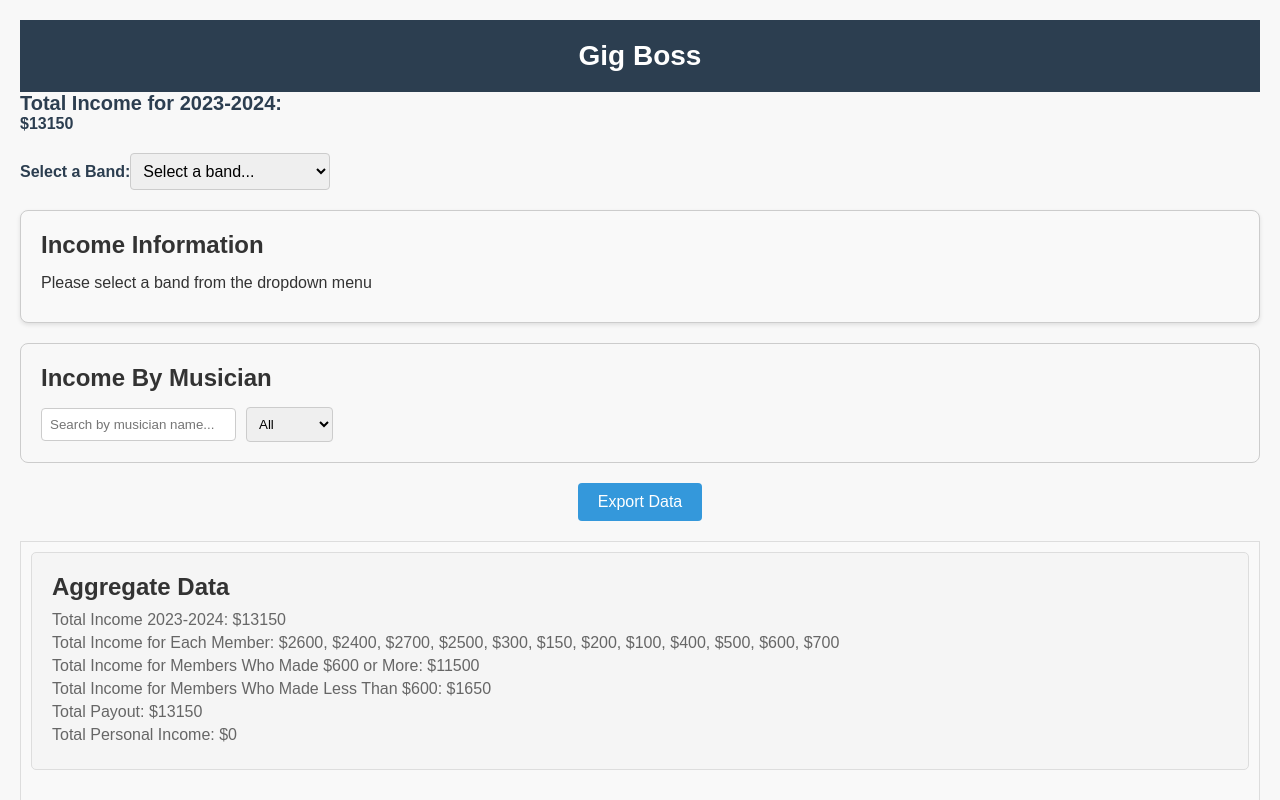
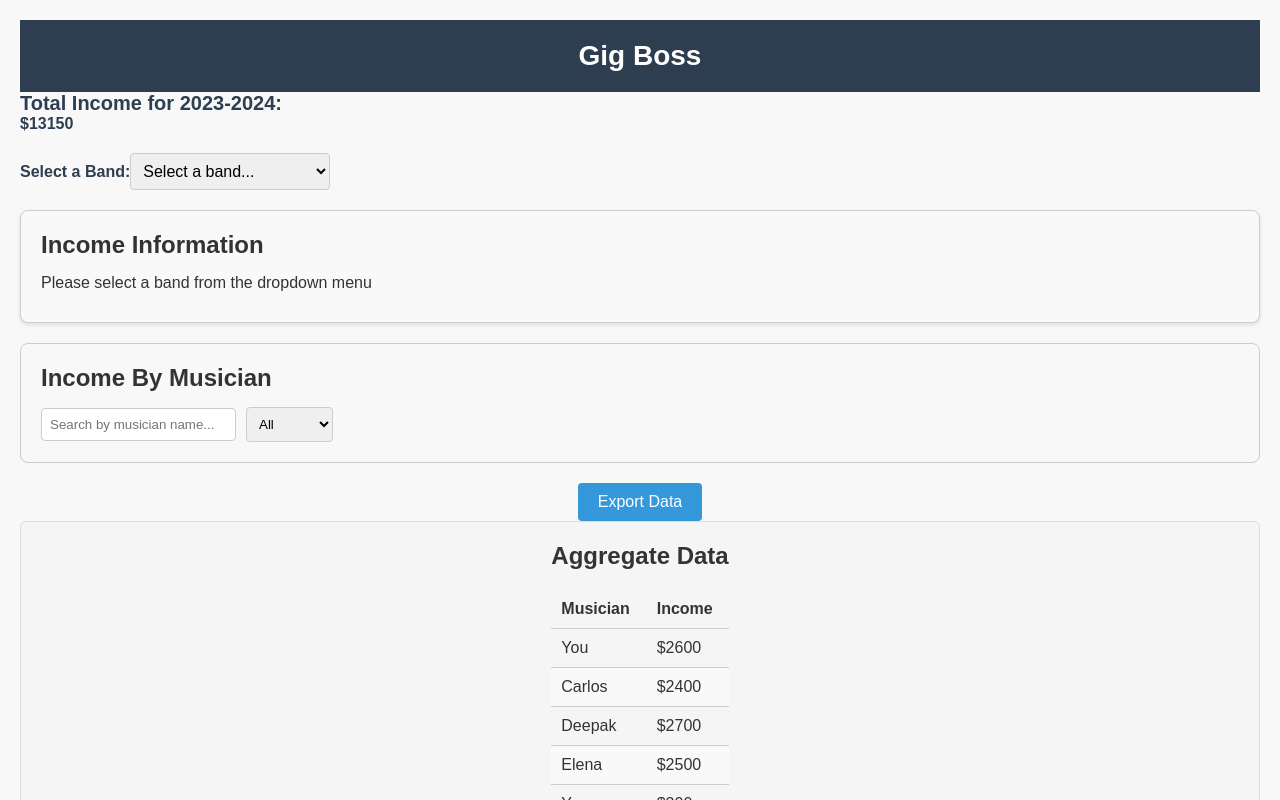
Before and after one commit to KarrarQ/gig-boss-interview, a React (Create React App) app: page / in a window 1280 px wide. Both pictures are taken after a click on the button "Export Data". Shown: the top 800 px of the page. Built offline with nearby package versions, Linux system fonts and the light colour scheme.

Commit message:
Added scroll and adjusted the tables

```diff
--- a/src/components/AggregateData/AggregateData.js
+++ b/src/components/AggregateData/AggregateData.js
@@ -1,11 +1,11 @@
 import React from 'react';
 import './AggregateData.css';
 
-function AggregateData({ totalIncome, memberIncomes, totalIncomeOver600, totalIncomeUnder600, totalPaidOut, totalPersonalIncome }) {
+function AggregateData({ totalIncome, memberIncomes, totalIncomeOver600, totalIncomeUnder600, totalPaidOut, totalPersonalIncome, visible }) {
   return (
-    <div className="aggregate-data-container">
+    <div className={`aggregate-data-container ${visible ? '' : 'hidden'}`}>
+      {visible && (
         <div className="aggregate-data">
-        <h2>Aggregate Data</h2>
           <p>Total Income 2023-2024: ${totalIncome}</p>
           <p>Total Income for Each Member: ${memberIncomes.join(', $')}</p>
           <p>Total Income for Members Who Made $600 or More: ${totalIncomeOver600}</p>
@@ -13,6 +13,7 @@ function AggregateData({ totalIncome, memberIncomes, totalIncomeOver600, totalIn
           <p>Total Payout: ${totalPaidOut}</p>
           <p>Total Personal Income: ${totalPersonalIncome}</p>
         </div>
+      )}
     </div>
   );
 }
--- a/src/components/App/App.css
+++ b/src/components/App/App.css
@@ -63,6 +63,14 @@ main {
   border-radius: 4px;
 }
 
+.data-container {
+  background-color: #f5f5f5;
+  border: 1px solid #ddd;
+  border-radius: 5px;
+  padding: 20px;
+  margin-bottom: 20px;
+}
+
 .data-table table {
   width: 100%;
   border-collapse: collapse;
--- a/src/components/App/App.js
+++ b/src/components/App/App.js
@@ -6,31 +6,31 @@ import RenderArea from '../RenderArea/RenderArea';
 import IncomeByMusician from '../IncomeByMusician/IncomeByMusician';
 import ExportDataButton from '../ExportDataButton/ExportDataButton';
 import DataTable from '../DataTable/DataTable';
-
 import TotalIncome from '../TotalIncome/TotalIncome';
 import AggregateData from '../AggregateData/AggregateData';
 import bandsData from '../SampleData/income_data_2023_24.json';
 
 function App() {
   const [selectedBand, setSelectedBand] = useState(null);
-  const [showDataTable, setShowDataTable] = useState(false);
   const [exportData, setExportData] = useState(false);
   const [error, setError] = useState(null);
 
   const handleExportData = () => {
     setExportData(true);
   };
+
   const memberIncomes = bandsData?.bands?.reduce((acc, band) => {
-    band.members.forEach(member => {
+    band.members.forEach((member) => {
       acc.push(member.income);
     });
     return acc;
   }, []) || [];
-  const totalIncomeOver600 = memberIncomes.filter(income => income >= 600).reduce((acc, income) => acc + income, 0);
-  const totalIncomeUnder600 = memberIncomes.filter(income => income < 600).reduce((acc, income) => acc + income, 0);
+
+  const totalIncomeOver600 = memberIncomes.filter((income) => income >= 600).reduce((acc, income) => acc + income, 0);
+  const totalIncomeUnder600 = memberIncomes.filter((income) => income < 600).reduce((acc, income) => acc + income, 0);
   const totalPaidOut = memberIncomes.reduce((acc, income) => acc + income, 0);
-  const totalPersonalIncome = selectedBand ?
-    bandsData?.bands?.find(band => band.band_name === selectedBand)?.members.reduce((total, member) => total + member.income, 0) || 0
+  const totalPersonalIncome = selectedBand
+    ? bandsData?.bands?.find((band) => band.band_name === selectedBand)?.members.reduce((total, member) => total + member.income, 0) || 0
     : 0;
 
   if (!bandsData || !bandsData.bands) {
@@ -45,21 +45,32 @@ function App() {
       <RenderArea selectedBand={selectedBand} bandsData={bandsData?.bands || []} />
       <IncomeByMusician selectedBand={selectedBand} bandsData={bandsData?.bands || []} />
       <ExportDataButton onExport={handleExportData} />
+      {exportData && (
         <div className="data-and-aggregate-container">
           <div className="data-container">
-          {showDataTable && <DataTable data={bandsData?.bands?.reduce((acc, band) => acc.concat(band.members.map(member => ({ bandName: band.band_name, ...member }))), []) || []} selectedBand={selectedBand} />}
+            <DataTable
+              data={
+                bandsData?.bands?.reduce(
+                  (acc, band) => acc.concat(band.members.map((member) => ({ bandName: band.band_name, ...member }))),
+                  []
+                ) || []
+              }
+              selectedBand={selectedBand}
+            />
           </div>
           <div className="aggregate-container">
-          {exportData && <AggregateData
+            <AggregateData
               totalIncome={totalIncomeOver600 + totalIncomeUnder600}
               memberIncomes={memberIncomes}
               totalIncomeOver600={totalIncomeOver600}
               totalIncomeUnder600={totalIncomeUnder600}
               totalPaidOut={totalPaidOut}
               totalPersonalIncome={totalPersonalIncome}
-          />}
+              visible={exportData}
+            />
           </div>
         </div>
+      )}
       {error && <div className="error-message">Error: {error}</div>}
     </main>
   );
--- a/src/components/DataTable/DataTable.css
+++ b/src/components/DataTable/DataTable.css
@@ -1,7 +1,14 @@
 .data-table-container {
-    margin-top: 20px;
+  display: flex;
+  flex-direction: column;
+  align-items: center;
+}
+
+.data-table {
+  overflow-x: auto;
   overflow-y: auto;
-    max-height: 300px; /* Adjust the height as needed */
+  max-height: 300px;
+  margin-bottom: 20px;
 }
 
 .data-table table {
@@ -9,36 +16,28 @@
   border-collapse: collapse;
 }
 
-  .data-table th, .data-table td {
-    padding: 8px;
-    text-align: left;
+.data-table th,
+.data-table td {
+  padding: 10px;
+  border-bottom: 1px solid #ccc;
 }
 
 .data-table th {
-    background-color: #f2f2f2;
+  text-align: left;
   font-weight: bold;
-    color: #2c3e50;
 }
 
 .data-table tbody tr:nth-child(even) {
-    background-color: #f2f2f2;
+  background-color: #f9f9f9;
+}
+
+.data-table h2 {
+  font-family: 'Arial', sans-serif;
+  font-size: 24px;
+  text-align: center;
+  margin-bottom: 20px;
 }
 
 .aggregate-data-container {
   margin-top: 20px;
-    overflow-y: auto;
-    max-height: 200px; /* Adjust the height as needed */
-    border: 1px solid #ddd;
-    padding: 10px;
-    background-color: #f9f9f9;
 }
-
-  .aggregate-data h2 {
-    margin-top: 0;
-    color: #2c3e50;
-  }
-
-  .aggregate-data p {
-    margin: 5px 0;
-    color: #34495e;
-  }
--- a/src/components/DataTable/DataTable.js
+++ b/src/components/DataTable/DataTable.js
@@ -1,11 +1,12 @@
 import React from 'react';
-import './DataTable.css';
+import './DataTable.css'; // Make sure this line is present
 import AggregateData from '../AggregateData/AggregateData';
 
 function DataTable({ data, selectedBand }) {
   return (
     <div className="data-table-container">
       <div className="data-table">
+      <h2>Aggregate Data</h2>
         <table>
           <thead>
             <tr>
```
Lines whose indentation alone changed are shown as unchanged.
